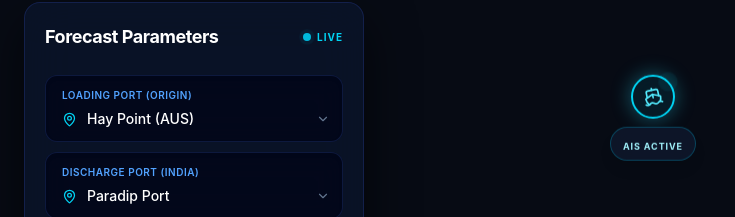
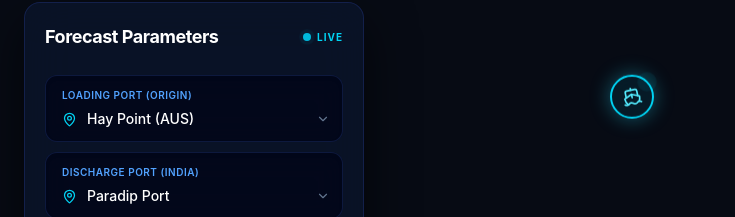
Before and after one commit to atharvthegreatgupta/SIH-26, a React (Vite) app in the folder FRONTEND/: page /demo in a window 1280 px wide. Shown: the part 94-311 px from the top of the page, without its empty margins (0-735 px from the left). Built offline with nearby package versions, Linux system fonts and the light colour scheme.

Commit message:
removing AIS ACTIVE

```diff
--- a/FRONTEND/src/pages/Demo.tsx
+++ b/FRONTEND/src/pages/Demo.tsx
@@ -182,9 +182,6 @@ export default function Demo() {
             <Ship size={20} className="text-cyan-300 transform -rotate-12" />
             <div className="absolute 0 top-0 right-0 w-2.5 h-2.5 bg-cyan-400 rounded-full animate-ping" />
           </div>
-          <div className="mt-2 bg-slate-900/90 backdrop-blur-md border border-cyan-500/30 px-3 py-1 rounded-full shadow-lg">
-            <span className="text-[9px] font-bold tracking-widest text-cyan-200">AIS ACTIVE</span>
-          </div>
         </div>
       </div>
 
```
